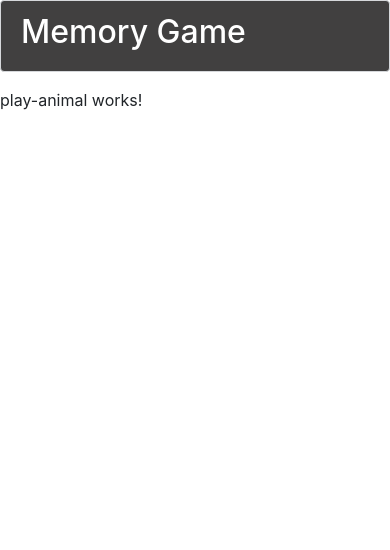
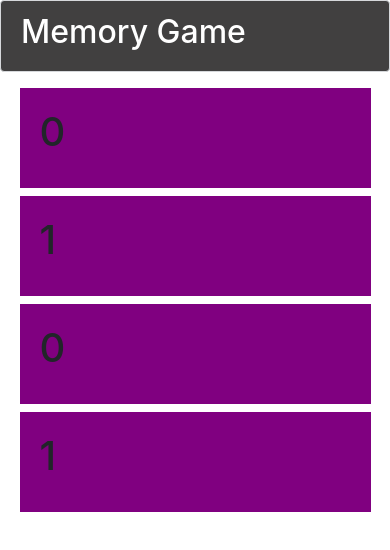
Before and after one commit to antonio-dias/memory-game, an Angular app: page /play-animal in a window 390 px wide. Shown: the top 550 px of the page. Built offline with nearby package versions, Linux system fonts and the light colour scheme.

Commit message:
creating cards of animals - partial

```diff
--- a/src/app/play-animal/play-animal.component.html
+++ b/src/app/play-animal/play-animal.component.html
@@ -1,3 +1,10 @@
-<p>
-  play-animal works!
-</p>
+
+
+
+<div *ngFor="let i of indices">
+  <div *ngIf="nivel === 4" class="row col-xs-2">
+    <div class="card-body">
+      <h1 class="card-title">{{i}}</h1>
+    </div>
+  </div>
+</div>
--- a/src/app/play-animal/play-animal.component.scss
+++ b/src/app/play-animal/play-animal.component.scss
@@ -0,0 +1,49 @@
+@import "../../../node_modules/bootstrap/scss/bootstrap.scss";
+
+@include media-breakpoint-only(xs) {
+    .row {
+        background-color: purple;
+        margin-bottom: 2%;
+        margin-right: 5%;
+        margin-left: 5%
+    }
+}
+
+@include media-breakpoint-only(sm) {
+    .card {
+        background-color: red;
+        .card-title {
+            font-size: 35px;
+        }
+    }
+}
+
+@include media-breakpoint-only(md) {
+    .card {
+        background-color: yellow;
+        margin-right: 3%;
+        margin-left: 5%;
+    }
+}
+
+@include media-breakpoint-only(lg) {
+    .card {
+        background-color: green;
+        margin-right: 3%;
+        margin-left: 5%;
+        .card-title {
+            font-size: 14px;
+        }
+    }
+}
+
+@include media-breakpoint-up(xl) {
+    .card {
+        background-color: gray;
+        margin-right: 3%;
+        margin-left: 5%;
+        .card-title {
+            font-size: 22px;
+        }
+    }
+}
--- a/src/app/play-animal/play-animal.component.ts
+++ b/src/app/play-animal/play-animal.component.ts
@@ -7,9 +7,18 @@ import { Component, OnInit } from '@angular/core';
 })
 export class PlayAnimalComponent implements OnInit {
 
-  constructor() { }
 
-  ngOnInit() {
+  indices: Array<number> = [];
+  nivel: number = 4;
+
+  constructor() {
+    this.indices = new Array();
+    this.indices.push(0);
+    this.indices.push(1);
+    this.indices.push(0);
+    this.indices.push(1);
   }
 
+  ngOnInit() {}
+
 }
```
